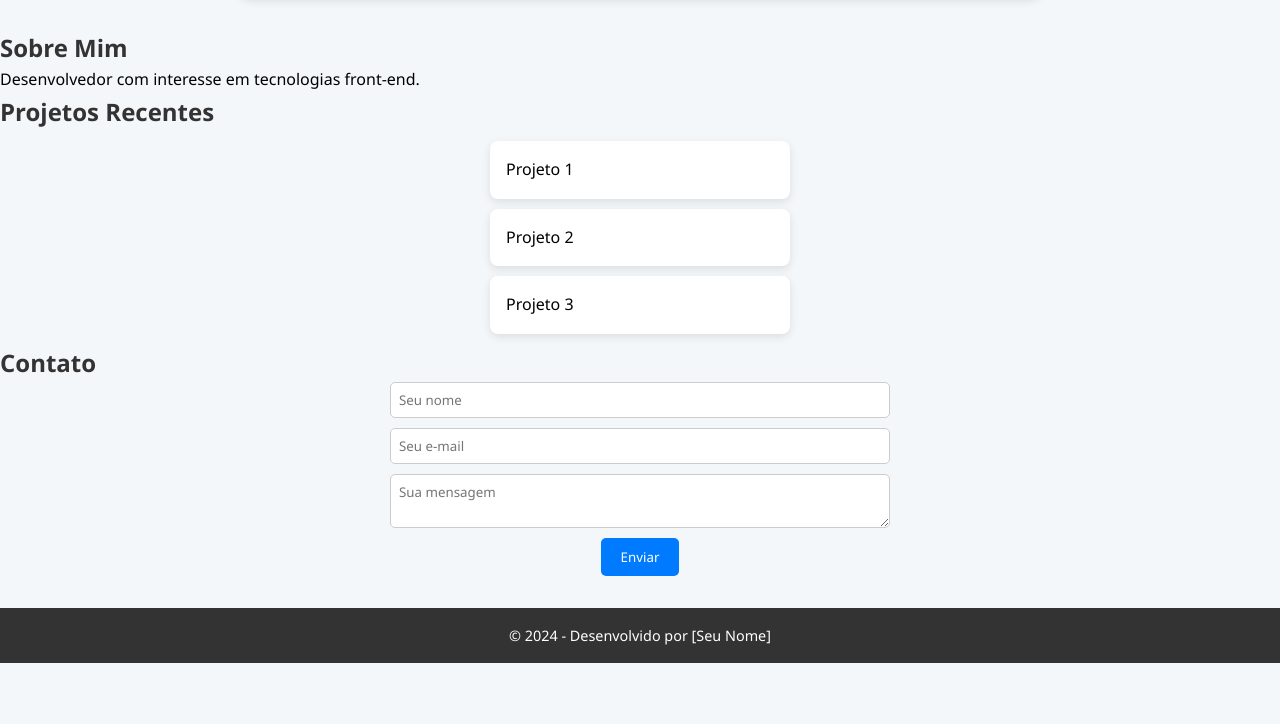
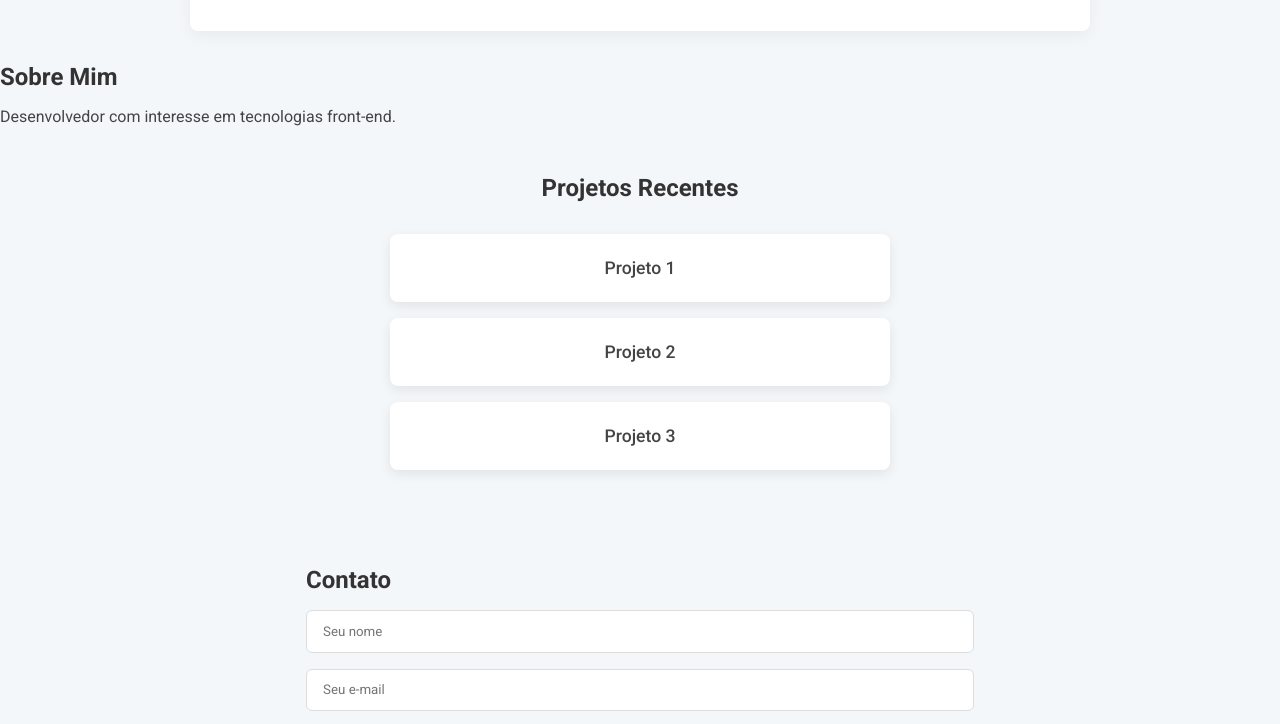
Before and after one commit to Enildo-Martins/responsive-portfolio-website, a plain HTML site: page index.html in a window 1280 px wide. Shown: the part 213-937 px from the top of the page. Before the commit the page ends 876 px from the top, so only its background shows below. Drawn offline with Linux system fonts and the light colour scheme.

Commit message:
#4 feat: melhorias visuais e modernas nos módulos CSS

```diff
--- a/css/globals.css
+++ b/css/globals.css
@@ -2,7 +2,7 @@
     --cor-primaria: #007bff;
     --cor-secundaria: #333;
     --cor-fundo: #f4f7fa;
-    --fonte-principal: 'Segoe UI', Tahoma, Geneva, Verdana, sans-serif;
+    --fonte-principal: 'Roboto', sans-serif;
 }
 
 * {
@@ -14,11 +14,13 @@
 
 body {
     background-color: var(--cor-fundo);
-    line-height: 1.6;
+    font-family: var(--fonte-principal);
+    color: #444;
 }
 
 h1, h2 {
     color: var(--cor-secundaria);
+    margin-bottom: 1rem;
 }
 
 button {
--- a/css/modules/contato.css
+++ b/css/modules/contato.css
@@ -1,16 +1,23 @@
+#contato {
+    padding: 3rem 1rem;
+    max-width: 700px;
+    margin: 0 auto;
+}
+
 form {
     display: flex;
     flex-direction: column;
-    gap: 10px;
+    gap: 1rem;
     align-items: center;
 }
 
 form input, form textarea {
-    width: 80%;
-    max-width: 500px;
-    padding: 0.5rem;
-    border-radius: 5px;
-    border: 1px solid #ccc;
+    width: 100%;
+    padding: 0.8rem 1rem;
+    border-radius: 6px;
+    border: 1px solid #ddd;
+    background-color: #fff;
+    transition: border-color 0.3s;
 }
 
 form input:focus, form textarea:focus {
@@ -19,12 +26,13 @@ form input:focus, form textarea:focus {
 }
 
 button {
-    padding: 0.6rem 1.2rem;
-    border: none;
-    border-radius: 5px;
-    transition: background-color 0.3s ease;
+    padding: 0.8rem;
+    background-color: var(--cor-primaria);
+    color: white;
+    border-radius: 6px;
+    transition: background-color 0.3s;
 }
 
 button:hover {
-    background-color: #0056b3;
+    background-color: #3a78c2;
 }
--- a/css/modules/footer.css
+++ b/css/modules/footer.css
@@ -1,13 +1,13 @@
-/* footer.css - Estilos específicos para o rodapé */
+footer {
+    background-color: #ffffff;
+    color: #777;
+    text-align: center;
+    padding: 1.2rem 0;
+    border-top: 2px solid #e4e4e4;
+    font-size: 0.9rem;
+    margin-top: 3rem;
+}
 
-footer {
-    background-color: var(--cor-secundaria);
-    color: white;
-    text-align: center;
-    padding: 1rem 0;
-    margin-top: 2rem;
-    font-size: 0.9rem;
-}
 
 footer p {
     margin-bottom: 0;
--- a/css/modules/header.css
+++ b/css/modules/header.css
@@ -1,11 +1,12 @@
 header {
-    background-color: var(--cor-secundaria);
-    padding: 1rem 0;
+    background-color: #ffffff;
+    border-bottom: 2px solid #e4e4e4;
+    padding: 1rem 2rem;
 }
 
 nav ul {
     display: flex;
-    justify-content: center;
+    justify-content: flex-end;
     list-style: none;
 }
 
@@ -14,11 +15,13 @@ nav ul li {
 }
 
 nav ul li a {
-    color: white;
+    color:#555;
+    transition: color 0.3s ease, font-weight 0.3s ease;
     text-decoration: none;
     font-weight: bold;
 }
 
-nav ul li a:hover {
+nav ul li a:hover, nav ul li a:focus {
     color: var(--cor-primaria);
+    font-weight: 500;
 }
--- a/css/modules/home.css
+++ b/css/modules/home.css
@@ -1,12 +1,14 @@
 #home {
     background-color: white;
-    padding: 2rem;
+    padding: 3rem;
     margin: 2rem auto;
-    border-radius: 10px;
-    box-shadow: 0 4px 10px rgba(0,0,0,0.1);
-    max-width: 800px;
+    border-radius: 8px;
+    box-shadow: 0 5px 15px rgba(0,0,0,0.05);
+    max-width: 900px;
+    text-align: center;
 }
 
 #home h1 {
-    font-size: 2.2rem;
+    font-size: 2.5rem;
+    font-weight: 700;
 }
--- a/css/modules/projetos.css
+++ b/css/modules/projetos.css
@@ -1,14 +1,26 @@
+#projetos {
+    display: flex;
+    flex-direction: column;
+    align-items: center;
+    gap: 1rem;
+    padding: 3rem 1rem;
+}
+
 .projeto-card {
     background-color: white;
-    padding: 1rem;
-    margin: 10px auto;
+    width: 80%;
+    max-width: 500px;
+    padding: 1.5rem;
     border-radius: 8px;
-    width: 80%;
-    max-width: 300px;
-    box-shadow: 0 3px 8px rgba(0,0,0,0.1);
-    transition: transform 0.3s;
+    box-shadow: 0 4px 12px rgba(0,0,0,0.08);
+    transition: transform 0.3s, box-shadow 0.3s;
+    cursor: pointer;
+    text-align: center;
+    font-size: 1.1rem;
+    font-weight: 500;
 }
 
 .projeto-card:hover {
-    transform: translateY(-10px);
+    transform: scale(1.03);
+    box-shadow: 0 8px 20px rgba(0,0,0,0.1);
 }
--- a/css/modules/sobre.css
+++ b/css/modules/sobre.css
@@ -1,17 +1,18 @@
 /* sobre.css - Estilos específicos para seção "Sobre Mim" */
 
 #sobre {
-    background-color: white;
-    padding: 2rem;
-    margin: 2rem auto;
+    background-color: transparent;
+    padding: 3rem 1rem;
+    margin: 0 auto;
     border-radius: 10px;
     box-shadow: 0 4px 10px rgba(0,0,0,0.1);
-    max-width: 800px;
+    max-width: 700px;
     text-align: center;
 }
 
 #sobre p {
-    font-size: 1rem;
-    color: #555;
+    font-size: 1.2rem;
+    color: #666;
     line-height: 1.8;
+    text-align: center;
 }
--- a/index.html
+++ b/index.html
@@ -15,6 +15,12 @@
         <link rel="stylesheet" href="css/modules/contato.css">
         <link rel="stylesheet" href="css/modules/contato.css">
         <link rel="stylesheet" href="css/modules/footer.css">
+
+        <!-- fontes  -->
+        <link rel="preconnect" href="https://fonts.googleapis.com">
+        <link rel="preconnect" href="https://fonts.gstatic.com" crossorigin>
+        <link href="https://fonts.googleapis.com/css2?family=Roboto:wght@400;500;700&display=swap" rel="stylesheet">
+
     </head>
 <body>
 
@@ -62,7 +68,7 @@
 
     <!-- Rodapé -->
     <footer>
-        <p>&copy; 2024 - Desenvolvido por [Seu Nome]</p>
+        <p>&copy; 2024 - Desenvolvido por Enildo Martins</p>
     </footer>
 
     <script src="js/script.js"></script>
```
